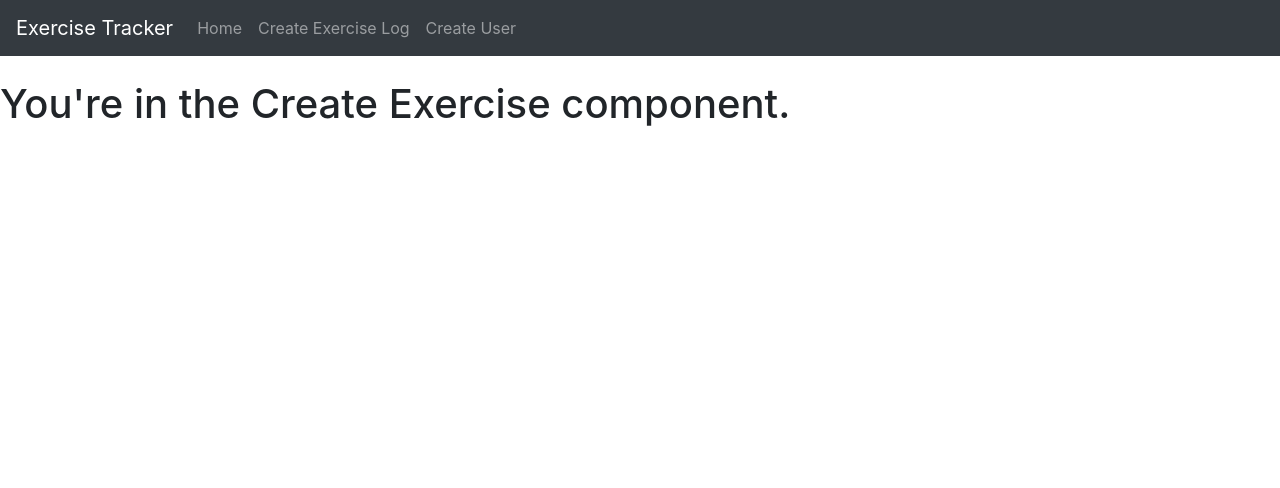
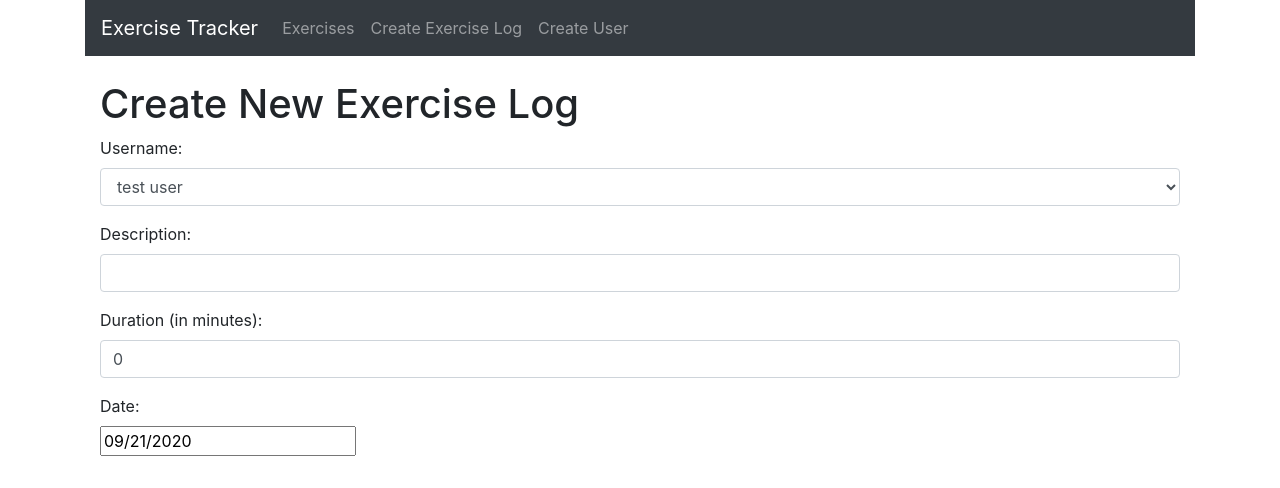
Before and after one commit to essjay05/fcc_mern-exercise-tracker, a React (Create React App) app: page /create in a window 1280 px wide. Shown: the top 488 px of the page. Built offline with nearby package versions, Linux system fonts and the light colour scheme.

Commit message:
Updated Navbar link name. Installed react-datepicker for calendar part. Created constructor and functions and html to be rendered for the create exercise component.

```diff
--- a/package.json
+++ b/package.json
@@ -13,6 +13,7 @@
     "mongoose": "^5.10.5",
     "nodemon": "^2.0.4",
     "react": "^16.13.1",
+    "react-datepicker": "^3.1.3",
     "react-dom": "^16.13.1",
     "react-router-dom": "^5.2.0",
     "react-scripts": "3.4.3"
--- a/src/App.js
+++ b/src/App.js
@@ -13,12 +13,14 @@
 function App() {
   return (
     <Router>
+      <div className="container">
         <Navbar />
         <br />
         <Route path="/" exact component={ExercisesList} />
         <Route path="/edit/:id" component={EditExercise} />
         <Route path="/create" component={CreateExercise} />
         <Route path="/user" component={CreateUser} />
+      </div>
     </Router>
   );
 }
--- a/src/components/create-exercise.component.js
+++ b/src/components/create-exercise.component.js
@@ -1,10 +1,122 @@
 import React, { Component } from 'react';
+import DatePicker from 'react-datepicker';
+
 
 export default class CreateExercise extends Component {
+    constructor(props) {
+        super(props);
+
+        this.onChangeUsername = this.onChangeUsername.bind(this);
+        this.onChangeDescription = this.onChangeDescription.bind(this);
+        this.onChangeDuration = this.onChangeDuration.bind(this);
+        this.onChangeDate = this.onChangeDate.bind(this);
+        this.onSubmit = this.onSubmit.bind(this);
+
+        this.state = {
+            username: '',
+            description: '',
+            duration: 0,
+            date: new Date(),
+            users:[]
+        }
+    }
+
+    // Hard code a user
+    componentDidMount() {
+        this.setState({
+            users: ['test user'],
+            username: 'test user'
+        })
+    }
+
+    onChangeUsername(e) {
+        this.setState({
+            username: e.target.value
+        });
+    }
+
+    onChangeDescription(e) {
+        this.setState({
+            description: e.target.value
+        });
+    }
+
+    onChangeDuration(e) {
+        this.setState({
+            duration: e.target.value
+        });
+    }
+
+    onChangeDate(e) {
+        this.setState({
+            date: e.target.value
+        });
+    }
+
+    onSubmit(e) {
+        e.preventDefault();
+
+        const exercise = {
+            username: this.state.username,
+            description: this.state.description,
+            duration: this.state.duration,
+            date: this.state.date
+        }
+
+        console.log(exercise);
+
+        window.location = '/';
+    }
+
     render() {
         return (
-            <div>
-                <h1>You're in the Create Exercise component.</h1>
+            <div className="container">
+                <h1>Create New Exercise Log</h1>
+                <form onSubmit={this.onSubmit}>
+                    <div className="form-group">
+                        <label>Username: </label>
+                        <select ref="userInput"
+                            required
+                            className="form-control"
+                            value={this.onChangeUsername}>
+                                {
+                                    this.state.users.map(function(user) {
+                                        return <option
+                                            key={user}
+                                            value={user}>{user}
+                                            </option>;
+                                    })
+                                }
+                        </select>
+                    </div>
+                    <div className="form-group">
+                        <label>Description:</label>
+                        <input type="text"
+                            required
+                            className="form-control"
+                            value={this.state.description}
+                            onChange={this.onChangeDescription}
+                            />
+                    </div>
+                    <div className="form-group">
+                        <label>Duration (in minutes):</label>
+                        <input type="text"
+                            required
+                            className="form-control"
+                            value={this.state.duration}
+                            onChange={this.onChangeDuration}
+                            />
+                    </div>
+                    <div className="form-group">
+                        <label>Date: </label>
+                        <div>
+                            <DatePicker
+                                selected={this.state.date}
+                                onChange={this.onChangeDate}
+                            />
+                        </div>
+                    </div>
+                </form>
             </div>
         )
     }
--- a/src/components/navbar.component.js
+++ b/src/components/navbar.component.js
@@ -10,7 +10,7 @@
                 <div className="collapse navbar-collapse">
                     <ul className="navbar-nav mr-auto">
                         <li className="navbar-item">
-                            <Link to="/" className="nav-link">Home</Link>
+                            <Link to="/" className="nav-link">Exercises</Link>
                         </li>
                         <li className="navbar-item">
                             <Link to="/create" className="nav-link">Create Exercise Log</Link>
```
Also changed, not shown: 1 other file (tests, documents, lock files or other folders). Lines whose indentation alone changed are shown as unchanged.
